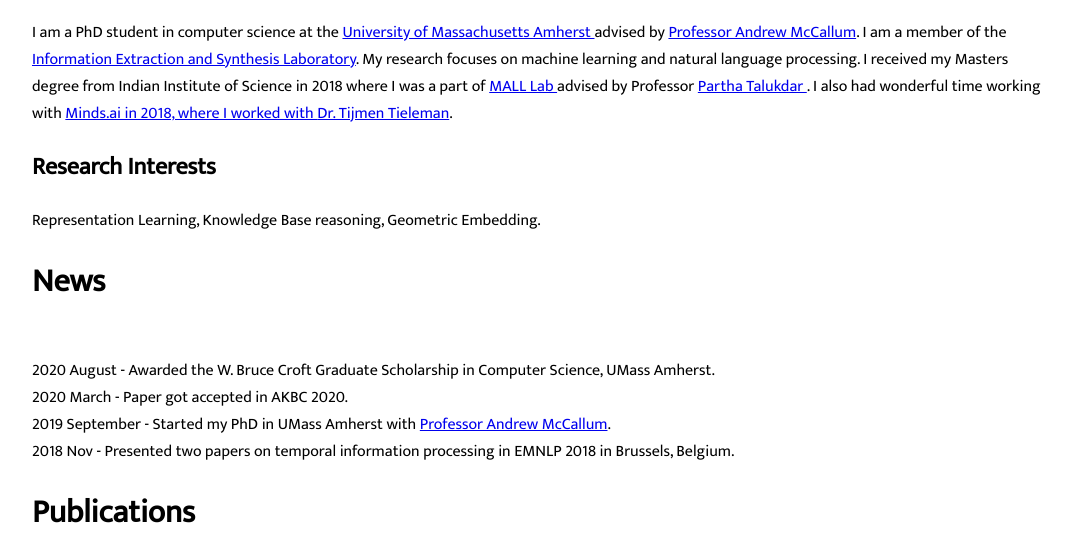
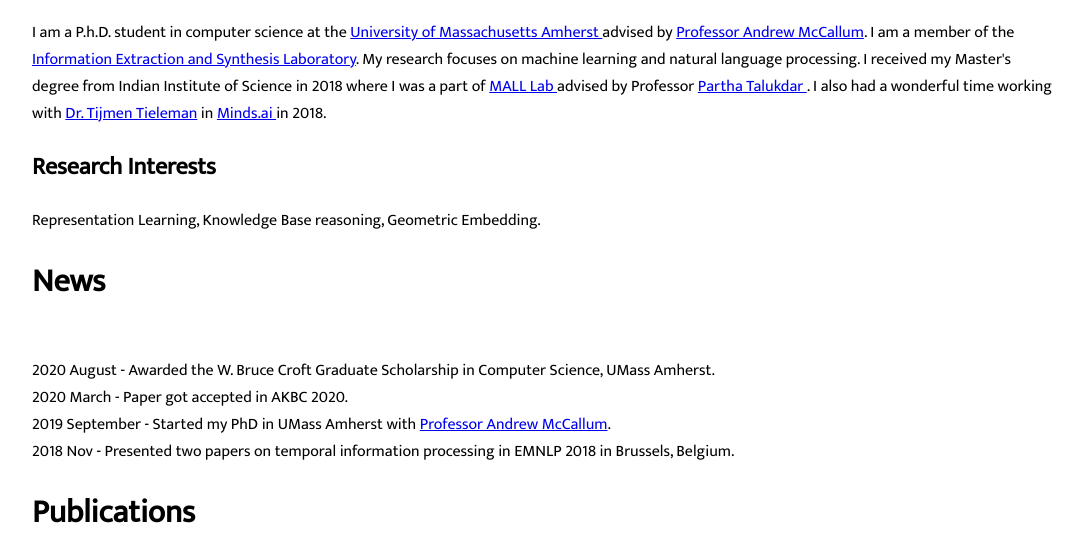
Before and after one commit to ssdasgupta/ssdasgupta.github.io, a plain HTML site: page index.html in a window 1280 px wide. Shown: the part 282-824 px from the top of the page, without its empty margins (96-1179 px from the left). Drawn offline with Linux system fonts and the light colour scheme.

Commit message:
Update index.html

```diff
--- a/index.html
+++ b/index.html
@@ -34,10 +34,10 @@ body
 </div>
 <h1> Bio </h1>
 
-I am a PhD student in computer science at the <a href="https://www.cics.umass.edu/"> University of Massachusetts Amherst </a> advised by  <a href="https://people.cs.umass.edu/~mccallum/"> Professor Andrew McCallum</a>.
+I am a P.h.D. student in computer science at the <a href="https://www.cics.umass.edu/"> University of Massachusetts Amherst </a> advised by <a href="https://people.cs.umass.edu/~mccallum/"> Professor Andrew McCallum</a>.
 I am a member of the <a href="http://www.iesl.cs.umass.edu/"> Information Extraction and Synthesis Laboratory</a>. My research focuses on machine learning and natural language processing.
-I received my Masters degree from Indian Institute of Science <a href="https://www.iisc.ac.in/"> </a> in 2018 where I was a part of <a href="https://malllabiisc.github.io/"> MALL Lab </a> advised by Professor <a href="http://talukdar.net/"> Partha Talukdar </a>.
-I also had wonderful time working with <a href="https://www.minds.ai/Minds.ai"> Minds.ai in 2018, where I worked with <a href="https://www.cs.toronto.edu/~tijmen/"> Dr. Tijmen Tieleman</a>.
+I received my Master's degree from Indian Institute of Science <a href="https://www.iisc.ac.in/"> </a> in 2018 where I was a part of <a href="https://malllabiisc.github.io/"> MALL Lab </a> advised by Professor <a href="http://talukdar.net/"> Partha Talukdar </a>.
+I also had a wonderful time working with <a href="https://www.cs.toronto.edu/~tijmen/"> Dr. Tijmen Tieleman</a> in <a href="https://www.minds.ai/Minds.ai"> Minds.ai </a> in 2018.
 
  <h2> Research Interests </h2>
 
```
